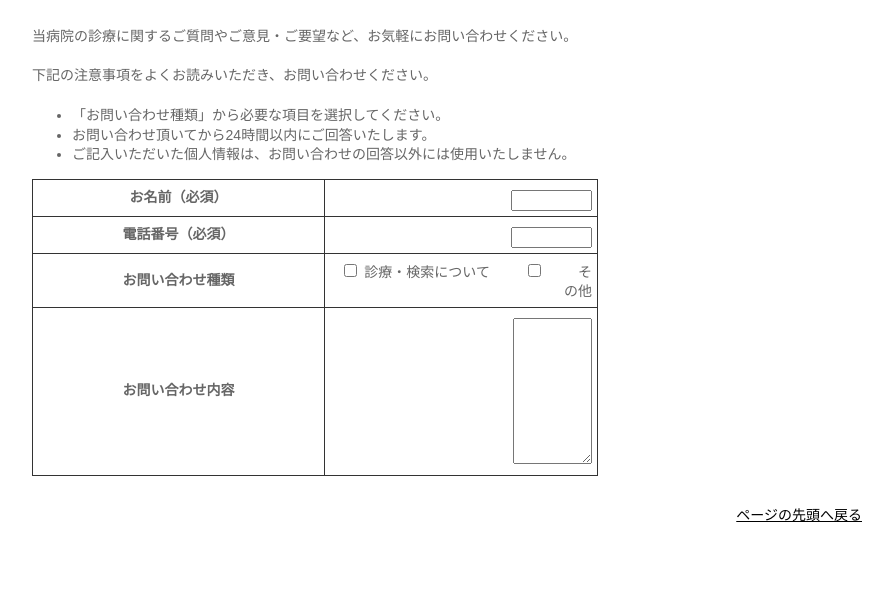
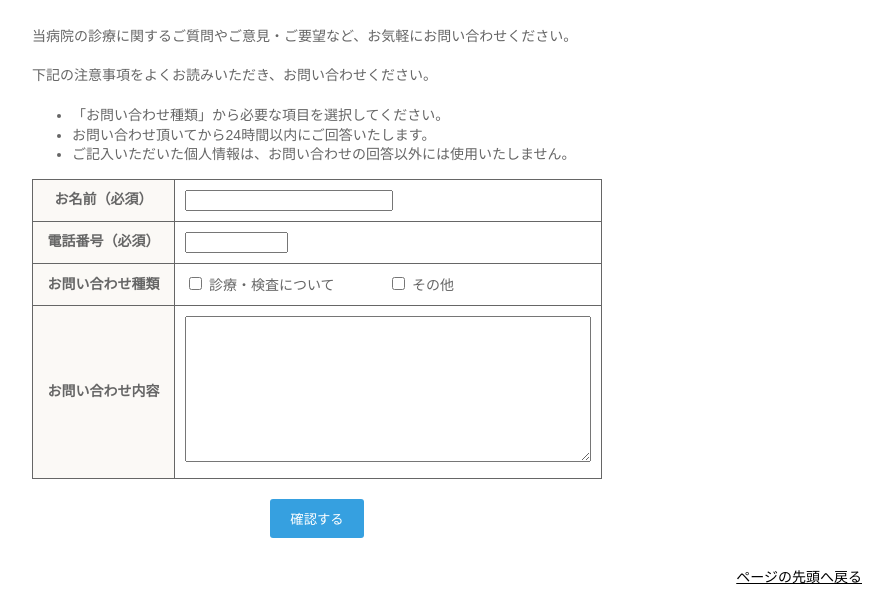
Before and after one commit to miiitaka/manabito-web-course, a plain HTML site: page lesson2/inquiry.html in a window 1280 px wide. Shown: the part 301-911 px from the top of the page, without its empty margins (193-1086 px from the left). Drawn offline with nearby package versions, Linux system fonts and the light colour scheme.

Commit message:
2020.09.01 commit.

```diff
--- a/lesson2/css/common.css
+++ b/lesson2/css/common.css
@@ -111,29 +111,29 @@ main h2 {
 	margin: 0 0 10px 20px;
 	float: right;
 }
-table {
+.service-table {
 	width: 566px;
 	margin-bottom: 20px;
 	border-collapse: collapse;
 }
-table caption {
+.service-table caption {
 	overflow: hidden;
 	text-align: left;
 }
-table caption p {
+.service-table caption p {
 	margin-bottom: 30px;
 }
-table th, table td {
+.service-table th, .service-table td {
 	padding: 5px;
 	border: 1px solid #333333;
 }
-table tr th:first-child {
+.service-table tr th:first-child {
 	width: 30%;
 }
-table tr *:last-child {
+.service-table tr *:last-child {
 	width: 28%;
 }
-table tbody tr td:last-child {
+.service-table tbody tr td:last-child {
 	text-align: right;
 }
 .facility_group {
@@ -143,9 +143,6 @@ table tbody tr td:last-child {
 }
 form {
 	margin-bottom: 20px;
-}
-input, textarea {
-	margin-top: 5px;
 }
 input[type="text"] {
 	width: 200px;
--- a/lesson2/css/style.css
+++ b/lesson2/css/style.css
@@ -176,5 +176,45 @@ main h1 {
 /* 「施設紹介」ページ ここまで↑ */
 
 /* 「お問い合わせ」ページ ここから↓ */
+.form-table {
+  border-collapse: collapse;
+  margin: 0 0 20px;
+}
 
+.form-table th,
+.form-table td {
+  border: solid 1px #666;
+}
+
+.form-table th {
+  background: #fbf9f6;
+  width: 140px;
+}
+
+.form-table td {
+  padding: 10px;
+}
+
+.kind-list {
+  display: flex;
+  list-style: none;
+  margin: 0;
+  padding: 0;
+}
+
+.kind-list li {
+  width: 50%;
+}
+
+.submit-button {
+  text-align: center;
+}
+
+.submit-button input {
+  background-color: #36a0e0;
+  border: none;
+  border-radius: 3px;
+  color: #fff;
+  padding: 10px 20px;
+}
 /* 「お問い合わせ」ページ ここまで↑ */
--- a/lesson2/inquiry.html
+++ b/lesson2/inquiry.html
@@ -44,33 +44,48 @@
         <form action="#" method="POST">
           <table class="form-table">
             <tr>
-              <th>お名前（必須）</th>
+              <th>
+                <label for="name">お名前（必須）</label>
+              </th>
               <td>
-                <input type="text" name="name" id="" required>
+                <input type="text" name="name" id="name" required>
               </td>
             </tr>
             <tr>
-              <th>電話番号（必須）</th>
+              <th>
+                <label for="tel">電話番号（必須）</label>
+              </th>
               <td>
-                <input type="tel" name="tel" id="" required>
+                <input type="tel" name="tel" id="tel" required>
               </td>
             </tr>
             <tr>
               <th>お問い合わせ種類</th>
               <td>
-                <input type="checkbox" name="type" value="0" id="">
-                診療・検索について
-                <input type="checkbox" name="type" value="1" id="">
-                その他
+                <ul class="kind-list">
+                  <li>
+                    <input type="checkbox" name="type" value="0" id="kind_0">
+                    <label for="kind_0">診療・検査について</label>
+                  </li>
+                  <li>
+                    <input type="checkbox" name="type" value="1" id="kind_1">
+                    <label for="kind_1">その他</label>
+                  </li>
+                </ul>
               </td>
             </tr>
             <tr>
-              <th>お問い合わせ内容</th>
+              <th>
+                <label for="comment">お問い合わせ内容</label>
+              </th>
               <td>
-                <textarea name="comment"></textarea>
+                <textarea name="comment" id="comment"></textarea>
               </td>
             </tr>
           </table>
+          <div class="submit-button">
+            <input type="submit" value="確認する">
+          </div>
         </form>
       </article>
     </main>
```
Also changed, not shown: lesson3/screenshot/design0.jpg (added), lesson3/screenshot/design1.jpg (added), lesson3/screenshot/design2.jpg (added), lesson3/screenshot/design3.jpg (added), lesson3/screenshot/design4.jpg (added), lesson3/screenshot/design5.jpg (added).
